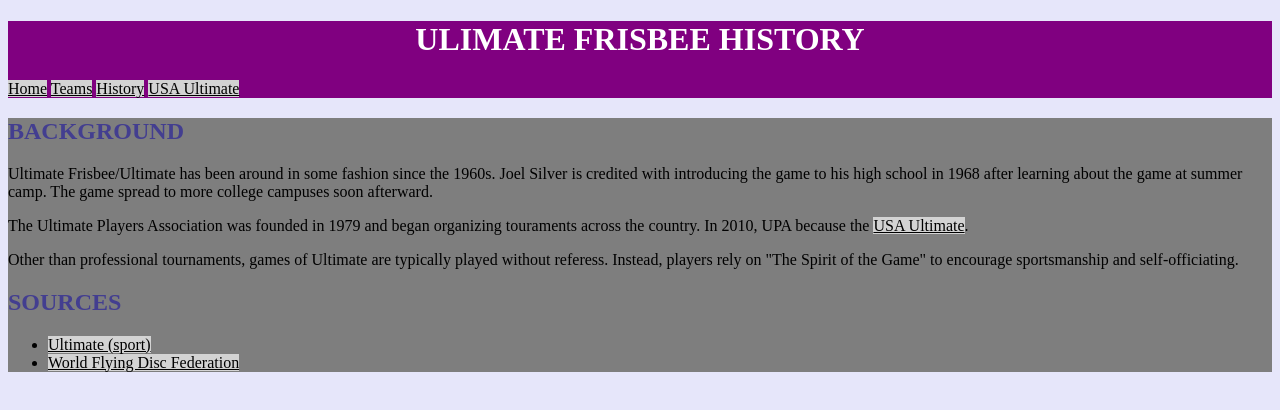
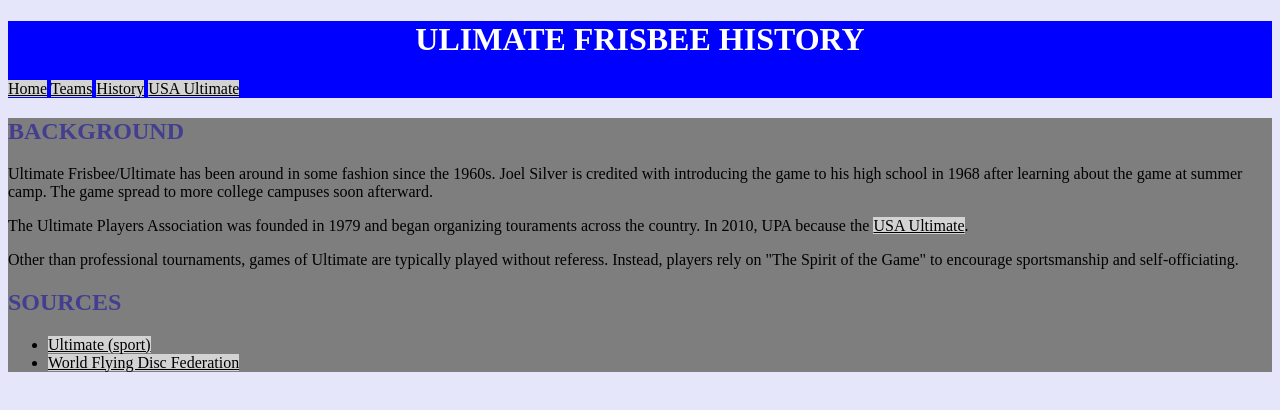
Before and after one commit to DJKozak/djk-noobs, a plain HTML site: page index.html in a window 1280 px wide. Drawn offline with Linux system fonts and the light colour scheme.

Commit message:
Commit to test branch
blue bg

```diff
--- a/style.css
+++ b/style.css
@@ -2,7 +2,7 @@
 
 /* header - background color */
 header {
-	background-color: purple;
+	background-color: blue;
 }
 
 /*
```
